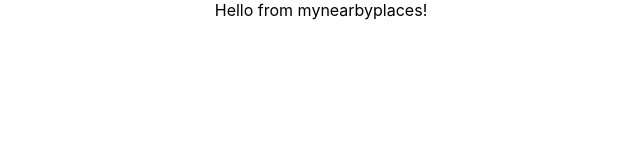
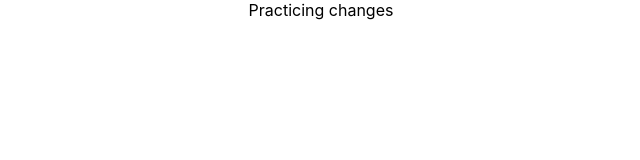
Before and after one commit to gerryguardiola/mynearbyplaces, a React (Create React App) app: page / in a window 1280 px wide. Shown: the top 160 px of the page, without its empty margins (319-959 px from the left). Built offline with nearby package versions, Linux system fonts and the light colour scheme.

Commit message:
practicing commit

```diff
--- a/src/App.js
+++ b/src/App.js
@@ -4,7 +4,7 @@
 function App() {
   return (
     <div className="App">
-     Hello from mynearbyplaces!
+     Practicing changes
     </div>
   );
 }
```
